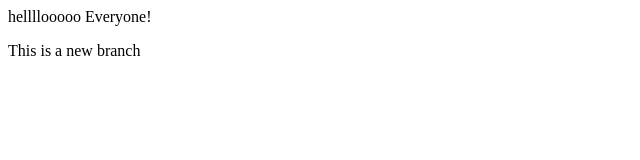
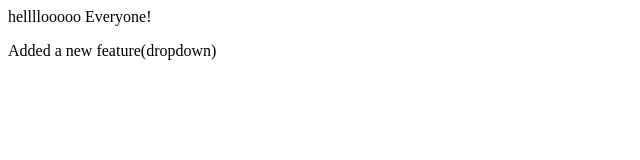
Before and after one commit to mohitfr/git_practice2, a plain HTML site: page index.html in a window 1280 px wide. Shown: the full height of the page, 0-640 px from the left. Drawn offline with Linux system fonts and the light colour scheme.

Commit message:
added a new feature on another branch

```diff
--- a/index.html
+++ b/index.html
@@ -1,2 +1,2 @@
 <p>hellllooooo Everyone!</p>
-<p>This is a new branch</p>
+<p>Added a new feature(dropdown)</p>
```
